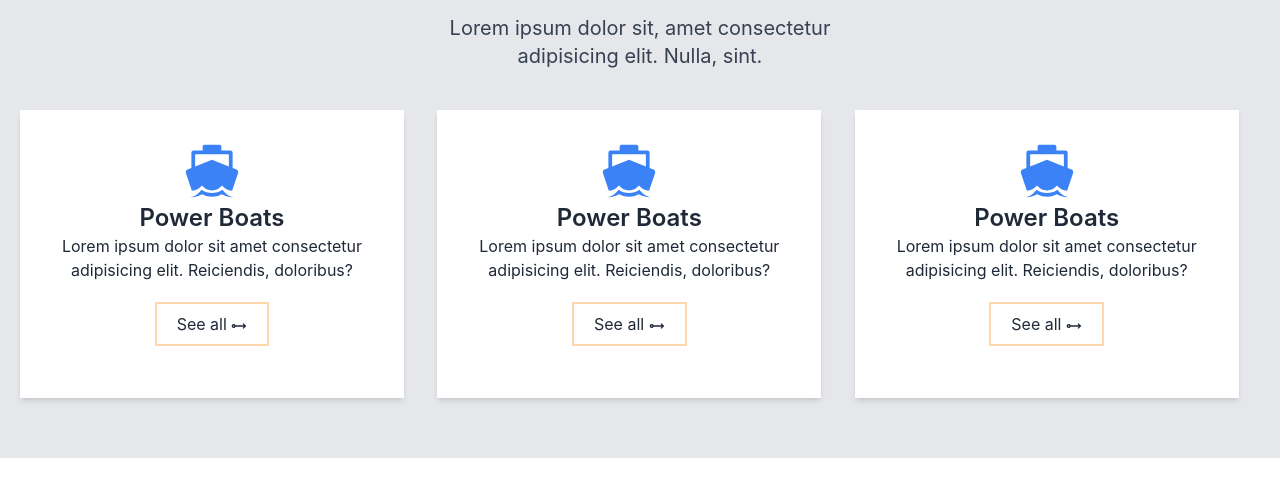
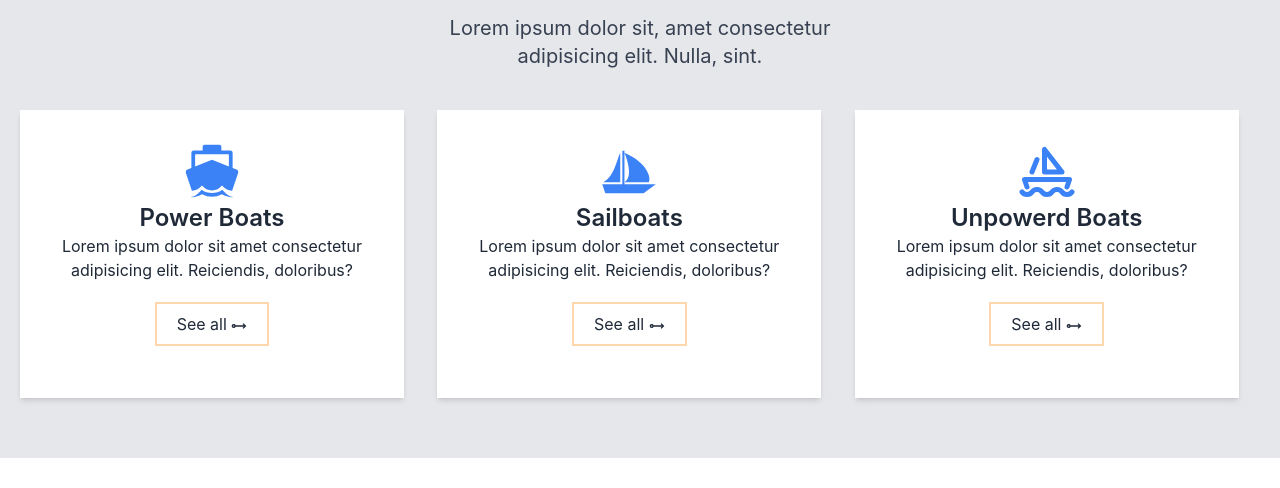
Before and after one commit to musabbir-m/boatfinder, a React (Create React App) app: page / in a window 1280 px wide. Shown: the part 710-1198 px from the top of the page. Built offline with nearby package versions, Linux system fonts and the light colour scheme.

Commit message:
edited category and category icons

```diff
--- a/src/Components/Categories/Categories.js
+++ b/src/Components/Categories/Categories.js
@@ -1,33 +1,64 @@
-import React from 'react';
-import { IoBoatSharp } from 'react-icons/io5';
-import { CgArrowLongRightC } from 'react-icons/cg';
+import React from "react";
+import { IoBoatSharp } from "react-icons/io5";
+import { CgArrowLongRightC } from "react-icons/cg";
+import { GiSailboat } from "react-icons/gi";
+import { TbSailboat } from "react-icons/tb";
 
 const Categories = () => {
   return (
-        <div className='my-10 py-5 mx-auto bg-gray-200'>
-            <h2 className='text-5xl font-bold text-center'>Boat Categories</h2>
-            <p className='mt-5 text-xl text-gray-700 text-center'>Lorem ipsum dolor sit, amet consectetur <br /> adipisicing elit. Nulla, sint.</p>
-            <div className='py-10 px-5 grid grid-cols-1 md:grid-cols-2 lg:grid-cols-3 gap-3'>
-                <div className='bg-white max-w-sm   h-72 py-8 px-5 shadow-md border-0  text-center'>
-                    <div className='flex justify-center'><IoBoatSharp className='text-6xl text-blue-500'></IoBoatSharp></div>
-                    <h4 className='text-2xl font-semibold'> Power Boats</h4>
-                    <p className=''>Lorem ipsum dolor sit amet consectetur adipisicing elit. Reiciendis, doloribus?</p>
-                    <button className='px-5 py-2 mt-5   border-2  border-orange-200  hover:bg-orange-400 ease-in duration-100' > See all <CgArrowLongRightC className='inline'></CgArrowLongRightC></button>
+    <div className="my-10 py-5 mx-auto bg-gray-200">
+      <h2 className="text-5xl font-bold text-center">Boat Categories</h2>
+      <p className="mt-5 text-xl text-gray-700 text-center">
+        Lorem ipsum dolor sit, amet consectetur <br /> adipisicing elit. Nulla,
+        sint.
+      </p>
+      <div className="py-10 px-5 grid grid-cols-1 md:grid-cols-2 lg:grid-cols-3 gap-3">
+        {/* card1 */}
+        <div className="bg-white max-w-sm   h-72 py-8 px-5 shadow-md border-0  text-center">
+          <div className="flex justify-center">
+            <IoBoatSharp className="text-6xl text-blue-500"></IoBoatSharp>
+          </div>
+          <h4 className="text-2xl font-semibold"> Power Boats</h4>
+          <p className="">
+            Lorem ipsum dolor sit amet consectetur adipisicing elit. Reiciendis,
+            doloribus?
+          </p>
+          <button className="px-5 py-2 mt-5   border-2  border-orange-200  hover:bg-orange-400 ease-in duration-100">
+            {" "}
+            See all <CgArrowLongRightC className="inline"></CgArrowLongRightC>
+          </button>
+        </div>
 
+        {/* card-2 */}
+        <div className="bg-white max-w-sm   h-72 py-8 px-5 shadow-md border-0  text-center">
+          <div className="flex justify-center">
+            <GiSailboat className="text-blue-500 text-6xl"></GiSailboat>
           </div>
-                <div className='bg-white max-w-sm   h-72 py-8 px-5 shadow-md border-0  text-center'>
-                    <div className='flex justify-center'><IoBoatSharp className='text-6xl text-blue-500'></IoBoatSharp></div>
-                    <h4 className='text-2xl font-semibold'> Power Boats</h4>
-                    <p className=''>Lorem ipsum dolor sit amet consectetur adipisicing elit. Reiciendis, doloribus?</p>
-                    <button className='px-5 py-2 mt-5   border-2  border-orange-200  hover:bg-orange-400 ease-in duration-100' > See all <CgArrowLongRightC className='inline'></CgArrowLongRightC></button>
+          <h4 className="text-2xl font-semibold"> Sailboats</h4>
+          <p className="">
+            Lorem ipsum dolor sit amet consectetur adipisicing elit. Reiciendis,
+            doloribus?
+          </p>
+          <button className="px-5 py-2 mt-5   border-2  border-orange-200  hover:bg-orange-400 ease-in duration-100">
+            {" "}
+            See all <CgArrowLongRightC className="inline"></CgArrowLongRightC>
+          </button>
+        </div>
 
+        {/* Card-3 */}
+        <div className="bg-white max-w-sm   h-72 py-8 px-5 shadow-md border-0  text-center">
+          <div className="flex justify-center">
+            <TbSailboat className="text-6xl text-blue-500"></TbSailboat>
           </div>
-                <div className='bg-white max-w-sm   h-72 py-8 px-5 shadow-md border-0  text-center'>
-                    <div className='flex justify-center'><IoBoatSharp className='text-6xl text-blue-500'></IoBoatSharp></div>
-                    <h4 className='text-2xl font-semibold'> Power Boats</h4>
-                    <p className=''>Lorem ipsum dolor sit amet consectetur adipisicing elit. Reiciendis, doloribus?</p>
-                    <button className='px-5 py-2 mt-5   border-2  border-orange-200  hover:bg-orange-400 ease-in duration-100' > See all <CgArrowLongRightC className='inline'></CgArrowLongRightC></button>
-
+          <h4 className="text-2xl font-semibold"> Unpowerd Boats</h4>
+          <p className="">
+            Lorem ipsum dolor sit amet consectetur adipisicing elit. Reiciendis,
+            doloribus?
+          </p>
+          <button className="px-5 py-2 mt-5   border-2  border-orange-200  hover:bg-orange-400 ease-in duration-100">
+            {" "}
+            See all <CgArrowLongRightC className="inline"></CgArrowLongRightC>
+          </button>
         </div>
       </div>
     </div>
```
Lines whose indentation alone changed are shown as unchanged.
